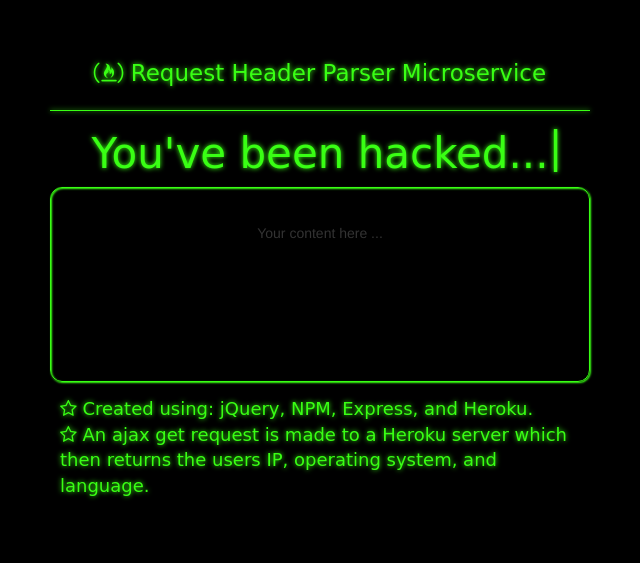
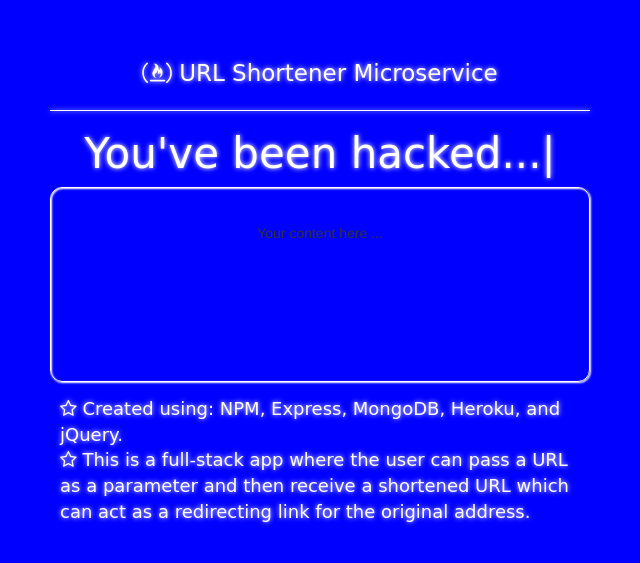
Before and after one commit to DavidWallJ/url-shortener, a website: page public/index.html in a window 1280 px wide. Shown: the part 101-664 px from the top of the page, without its empty margins (320-960 px from the left). Drawn offline with nearby package versions, Linux system fonts and the light colour scheme; a web font is replaced by a local one.

Commit message:
shortened paths time to test heroku again

```diff
--- a/public/index.html
+++ b/public/index.html
@@ -17,7 +17,7 @@
 <div class="container">
 
     <div class="col-sm-6 col-sm-offset-3 quoteContainer rounded">
-        <p class="description mainTitle text-center"><i class="fa fa-free-code-camp" aria-hidden="true"></i> Request Header Parser Microservice</p>
+        <p class="description mainTitle text-center"><i class="fa fa-free-code-camp" aria-hidden="true"></i> URL Shortener Microservice</p>
         <hr>
         <h1 class="secondaryTitle text-center">You've been hacked...<span class="blinking-cursor">|</span></h1>
 
@@ -26,8 +26,8 @@
             <div class="loader center-block"></div>
         </div>
 
-        <p class="description"><i class="fa fa-star-o" aria-hidden="true"></i> Created using: jQuery, NPM, Express, and Heroku.</p>
-        <p class="description"><i class="fa fa-star-o" aria-hidden="true"></i> An ajax get request is made to a Heroku server which then returns the users IP, operating system, and language.</p>
+        <p class="description"><i class="fa fa-star-o" aria-hidden="true"></i> Created using: NPM, Express, MongoDB, Heroku, and jQuery.</p>
+        <p class="description"><i class="fa fa-star-o" aria-hidden="true"></i> This is a full-stack app where the user can pass a URL as a parameter and then receive a shortened URL which can act as a redirecting link for the original address.</p>
     </div>
 </div>
 
--- a/public/style.css
+++ b/public/style.css
@@ -3,22 +3,22 @@ body {
 }
 
 body, .quoteContainer {
-    background-color: black;
+    background-color: blue;
 }
 
 hr {
-    border-top: 1px solid #39FF14 !important;
-    box-shadow: 0px 0px 5px #39FF14 !important;
+    border-top: 1px solid #ffffff !important;
+    box-shadow: 0px 0px 5px #ffffff !important;
 }
 
 p, p span, .secondaryTitle, hr, .blinking-cursor {
     font-family: 'Nixie One', cursive !important;
-    color: #39FF14 !important;
-    text-shadow: 0px 0px 5px #39FF14 !important;
+    color: #ffffff !important;
+    text-shadow: 0px 0px 5px #ffffff !important;
 }
 .results {
-    border: solid 1px #39FF14;
-    box-shadow: inset 1px 1px 2px 0 #39FF14, 1px 1px 2px 0 #39FF14;
+    border: solid 1px #ffffff;
+    box-shadow: inset 1px 1px 2px 0 #ffffff, 1px 1px 2px 0 #ffffff;
     float: right;
     width: 100%;
     min-height: 195px;
@@ -101,7 +101,7 @@ input, #submitDateButton, .quoteContainer {
 
 /*loader*/
 .loader {
-    border: 6px solid #39FF14;
+    border: 6px solid #ffffff;
     border-top: 6px solid #2b9c2f;
     border-radius: 50%;
     width: 60px;
@@ -123,8 +123,6 @@ input, #submitDateButton, .quoteContainer {
 
 
 .blinking-cursor {
-    position: absolute;
-    top: 98px;
     font-size: 42px;
     -webkit-animation: 1s blink step-end infinite;
     -moz-animation: 1s blink step-end infinite;
@@ -138,7 +136,7 @@ input, #submitDateButton, .quoteContainer {
         color: transparent;
     }
     50% {
-        color: #39FF14;
+        color: #ffffff;
     }
 }
 
@@ -147,7 +145,7 @@ input, #submitDateButton, .quoteContainer {
         color: transparent;
     }
     50% {
-        color: #39FF14;
+        color: #ffffff;
     }
 }
 
@@ -156,7 +154,7 @@ input, #submitDateButton, .quoteContainer {
         color: transparent;
     }
     50% {
-        color: #39FF14;
+        color: #ffffff;
     }
 }
 
@@ -165,7 +163,7 @@ input, #submitDateButton, .quoteContainer {
         color: transparent;
     }
     50% {
-        color: #39FF14;
+        color: #ffffff;
     }
 }
 
@@ -174,6 +172,6 @@ input, #submitDateButton, .quoteContainer {
         color: transparent;
     }
     50% {
-        color: #39FF14;
+        color: #ffffff;
     }
 }
--- a/server.js
+++ b/server.js
@@ -16,11 +16,9 @@ app.use(express.static(__dirname + '/public'));
 app.use(bodyParser.json());
 app.use(cors());
 
-// MONGOLAB_URI="mongodb://DavidJWall:Meiguanxi8@ds127101.mlab.com:27101/url-shortener";
-
 // connect to mongodb via mongoose
 // first option is mongo on Heroku and the second is mongo locally
-mongoose.connect(process.env.MONGOLAB_URI || 'mongodb://localhost/urlShortener');
+mongoose.connect(process.env.MONGOLAB_URI || 'mongodb://localhost');
 
 
 var regex =/^(https?:\/\/)?([\da-z\.-]+)\.([a-z\.]{2,6})([\/\w \.-]*)*\/?$/;
```
